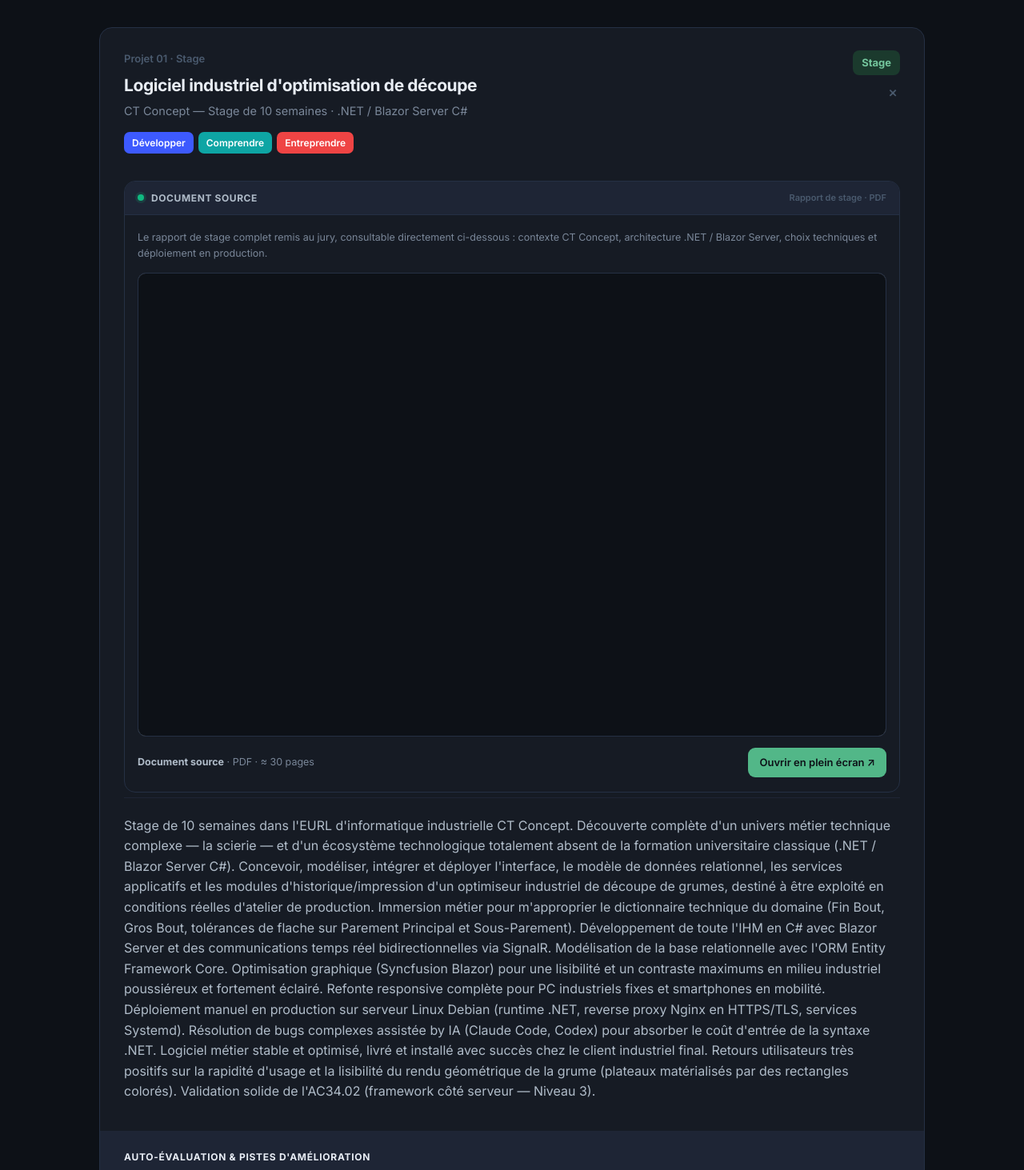
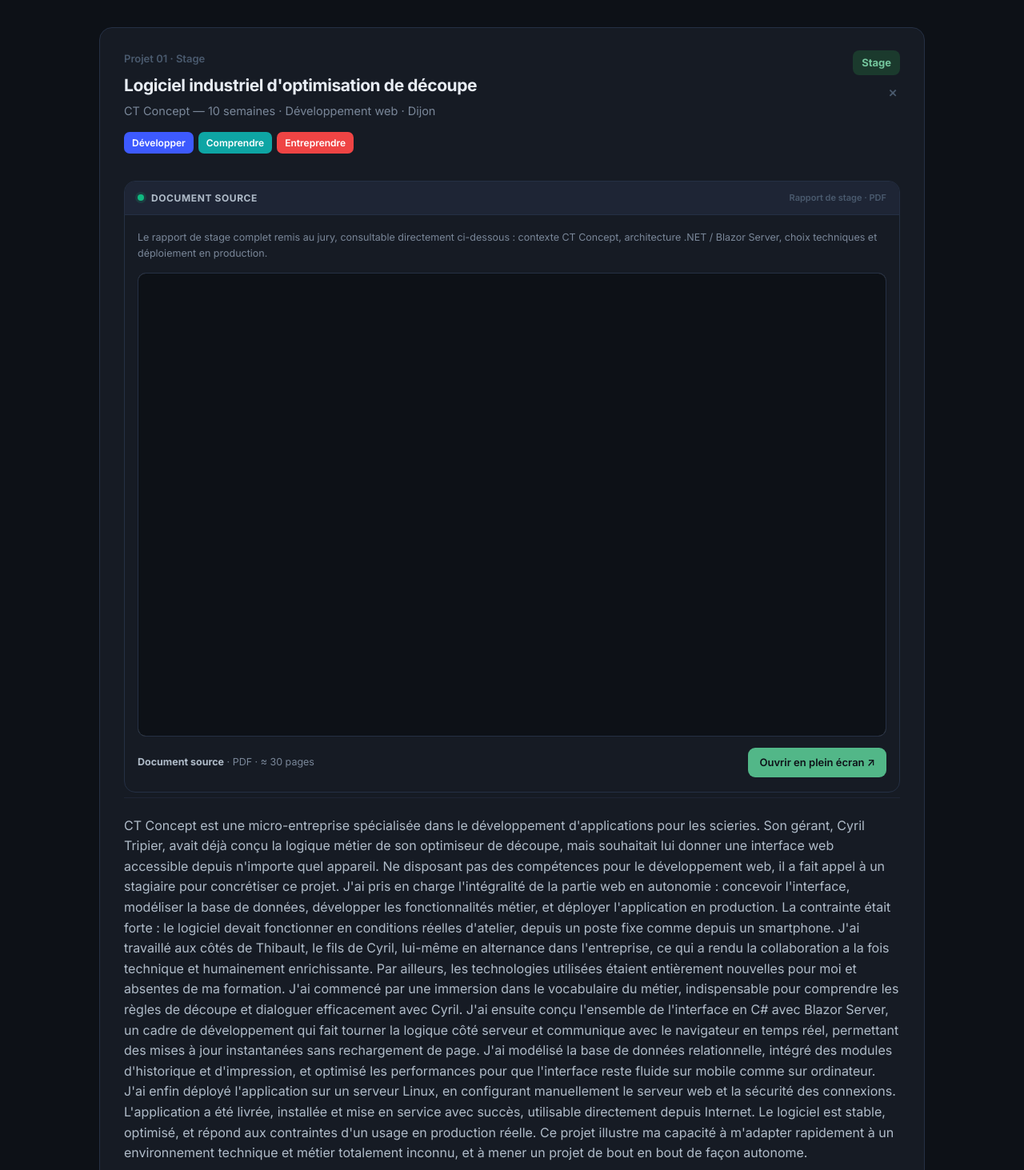
Before and after one commit to AlexisGerv/Portfolio-BUT, a React (Vite) app: page / in a window 1280 px wide. Shown: the part 1107-2570 px from the top of the page at 80% size. Built offline with nearby package versions, Linux system fonts and the light colour scheme.

Commit message:
feat: add portfolio data structure and initial project definitions

```diff
--- a/src/data/portfolioData.jsx
+++ b/src/data/portfolioData.jsx
@@ -13,14 +13,14 @@ export const PROJECTS = [
     id:"stage",
     index:"Projet 01 · Stage",
     title:"Logiciel industriel d'optimisation de découpe",
-    sub:"CT Concept — Stage de 10 semaines · .NET / Blazor Server C#",
+    sub:"CT Concept — 10 semaines · Développement web · Dijon",
     rightTag:{label:"Stage", type:"type"},
     comps:["DEV","COMP","ENTR"],
     star:{
-      s:"Stage de 10 semaines dans l'EURL d'informatique industrielle CT Concept. Découverte complète d'un univers métier technique complexe — la scierie — et d'un écosystème technologique totalement absent de la formation universitaire classique (.NET / Blazor Server C#).",
-      t:"Concevoir, modéliser, intégrer et déployer l'interface, le modèle de données relationnel, les services applicatifs et les modules d'historique/impression d'un optimiseur industriel de découpe de grumes, destiné à être exploité en conditions réelles d'atelier de production.",
-      a:"Immersion métier pour m'approprier le dictionnaire technique du domaine (Fin Bout, Gros Bout, tolérances de flache sur Parement Principal et Sous-Parement). Développement de toute l'IHM en C# avec Blazor Server et des communications temps réel bidirectionnelles via SignalR. Modélisation de la base relationnelle avec l'ORM Entity Framework Core. Optimisation graphique (Syncfusion Blazor) pour une lisibilité et un contraste maximums en milieu industriel poussiéreux et fortement éclairé. Refonte responsive complète pour PC industriels fixes et smartphones en mobilité. Déploiement manuel en production sur serveur Linux Debian (runtime .NET, reverse proxy Nginx en HTTPS/TLS, services Systemd). Résolution de bugs complexes assistée by IA (Claude Code, Codex) pour absorber le coût d'entrée de la syntaxe .NET.",
-      r:"Logiciel métier stable et optimisé, livré et installé avec succès chez le client industriel final. Retours utilisateurs très positifs sur la rapidité d'usage et la lisibilité du rendu géométrique de la grume (plateaux matérialisés par des rectangles colorés). Validation solide de l'AC34.02 (framework côté serveur — Niveau 3).",
+      s:"CT Concept est une micro-entreprise spécialisée dans le développement d'applications pour les scieries. Son gérant, Cyril Tripier, avait déjà conçu la logique métier de son optimiseur de découpe, mais souhaitait lui donner une interface web accessible depuis n'importe quel appareil. Ne disposant pas des compétences pour le développement web, il a fait appel à un stagiaire pour concrétiser ce projet.",
+      t:"J'ai pris en charge l'intégralité de la partie web en autonomie : concevoir l'interface, modéliser la base de données, développer les fonctionnalités métier, et déployer l'application en production. La contrainte était forte : le logiciel devait fonctionner en conditions réelles d'atelier, depuis un poste fixe comme depuis un smartphone. J'ai travaillé aux côtés de Thibault, le fils de Cyril, lui-même en alternance dans l'entreprise, ce qui a rendu la collaboration a la fois technique et humainement enrichissante. Par ailleurs, les technologies utilisées étaient entièrement nouvelles pour moi et absentes de ma formation.",
+      a:"J'ai commencé par une immersion dans le vocabulaire du métier, indispensable pour comprendre les règles de découpe et dialoguer efficacement avec Cyril. J'ai ensuite conçu l'ensemble de l'interface en C# avec Blazor Server, un cadre de développement qui fait tourner la logique côté serveur et communique avec le navigateur en temps réel, permettant des mises à jour instantanées sans rechargement de page. J'ai modélisé la base de données relationnelle, intégré des modules d'historique et d'impression, et optimisé les performances pour que l'interface reste fluide sur mobile comme sur ordinateur. J'ai enfin déployé l'application sur un serveur Linux, en configurant manuellement le serveur web et la sécurité des connexions.",
+      r:"L'application a été livrée, installée et mise en service avec succès, utilisable directement depuis Internet. Le logiciel est stable, optimisé, et répond aux contraintes d'un usage en production réelle. Ce projet illustre ma capacité à m'adapter rapidement à un environnement technique et métier totalement inconnu, et à mener un projet de bout en bout de façon autonome.",
       eval:"Acquisition d'une forte autonomie technique et d'une aptitude à monter en compétences sur des stacks industrielles fermées.",
       axis:"Renforcer la gestion fine de la persistance de l'état (sessions serveurs SignalR) et durcir la cybersécurité applicative (permissions, rôles) — ce qui justifie mon choix de poursuite en Master Informatique.",
     },
```
